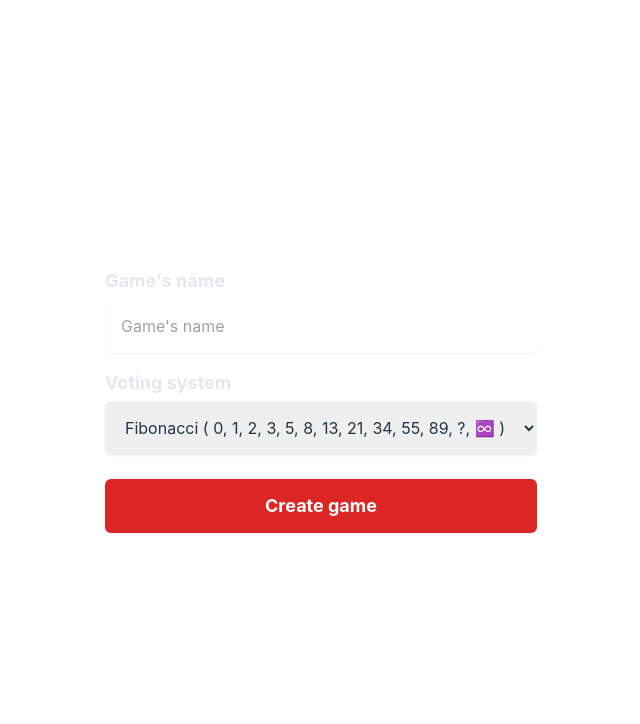
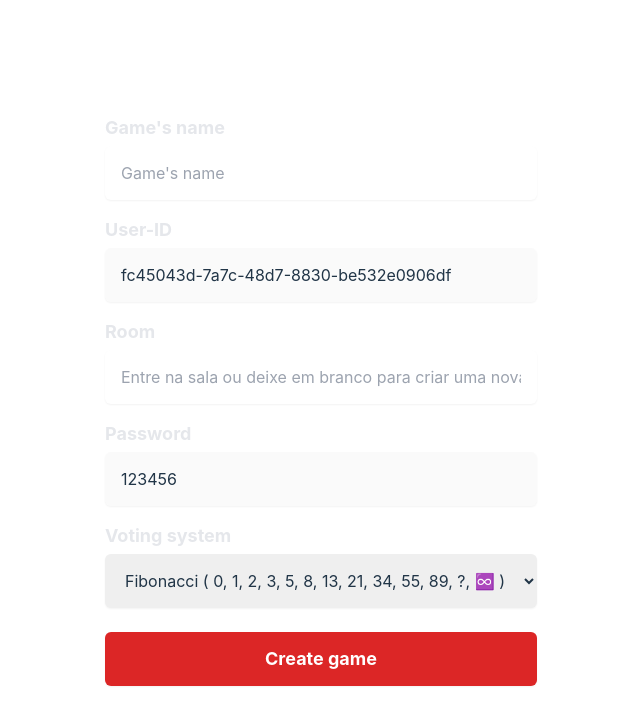
Before and after one commit to 5ucr4m/pede.ai-presentation_web, a React (Vite) app: page / in a window 1280 px wide. Shown: the top 724 px of the page, without its empty margins (319-959 px from the left). Built offline with nearby package versions, Linux system fonts and the light colour scheme.

Commit message:
chore: update form component

```diff
--- a/src/components/Form/index.tsx
+++ b/src/components/Form/index.tsx
@@ -1,8 +1,6 @@
+/* eslint-disable @typescript-eslint/no-explicit-any */
 import React, { useState } from "react";
-
-interface GameFormProps {
-  onCreateGame: (name: string, votingSystem: string) => void;
-}
+import useSocket from "../../context/useSocket";
 
 const votingOptions = [
   {
@@ -11,13 +9,22 @@ const votingOptions = [
   },
 ];
 
-const GameForm: React.FC<GameFormProps> = ({ onCreateGame }) => {
-  const [gameName, setGameName] = useState("");
+const GameForm: React.FC = () => {
+  const { userID, connect } = useSocket();
+  const [username, setusername] = useState("");
+  const [room, setRoom] = useState<string>("");
   const [votingSystem, setVotingSystem] = useState(votingOptions[0].id);
 
   const handleSubmit = (e: React.FormEvent) => {
     e.preventDefault();
-    onCreateGame(gameName, votingSystem);
+    connect(
+      {
+        username,
+        userID,
+        password: "123456",
+      },
+      room
+    );
   };
 
   return (
@@ -32,8 +39,58 @@ const GameForm: React.FC<GameFormProps> = ({ onCreateGame }) => {
         <input
           type="text"
           id="gameName"
-          value={gameName}
-          onChange={(e) => setGameName(e.target.value)}
+          value={username}
+          onChange={(e) => setusername(e.target.value)}
+          className="mt-1 block w-full rounded-md border-gray-300 shadow-sm focus:border-red-300 focus:ring focus:ring-red-200 focus:ring-opacity-50 p-4 h-[54px]"
+          placeholder="Game's name"
+          required
+        />
+      </div>
+      <div>
+        <label
+          htmlFor="gameName"
+          className="block text-lg font-bold text-gray-200"
+        >
+          User-ID
+        </label>
+        <input
+          type="text"
+          id="gameName"
+          value={userID}
+          disabled
+          className="mt-1 block w-full rounded-md border-gray-300 shadow-sm focus:border-red-300 focus:ring focus:ring-red-200 focus:ring-opacity-50 p-4 h-[54px]"
+          placeholder="Game's name"
+          required
+        />
+      </div>
+      <div>
+        <label
+          htmlFor="gameName"
+          className="block text-lg font-bold text-gray-200"
+        >
+          Room
+        </label>
+        <input
+          type="text"
+          id="gameName"
+          value={room}
+          onChange={(e) => setRoom(e.target.value)}
+          className="mt-1 block w-full rounded-md border-gray-300 shadow-sm focus:border-red-300 focus:ring focus:ring-red-200 focus:ring-opacity-50 p-4 h-[54px]"
+          placeholder="Entre na sala ou deixe em branco para criar uma nova"
+        />
+      </div>
+      <div>
+        <label
+          htmlFor="gameName"
+          className="block text-lg font-bold text-gray-200"
+        >
+          Password
+        </label>
+        <input
+          type="text"
+          id="gameName"
+          value="123456"
+          disabled
           className="mt-1 block w-full rounded-md border-gray-300 shadow-sm focus:border-red-300 focus:ring focus:ring-red-200 focus:ring-opacity-50 p-4 h-[54px]"
           placeholder="Game's name"
           required
```
